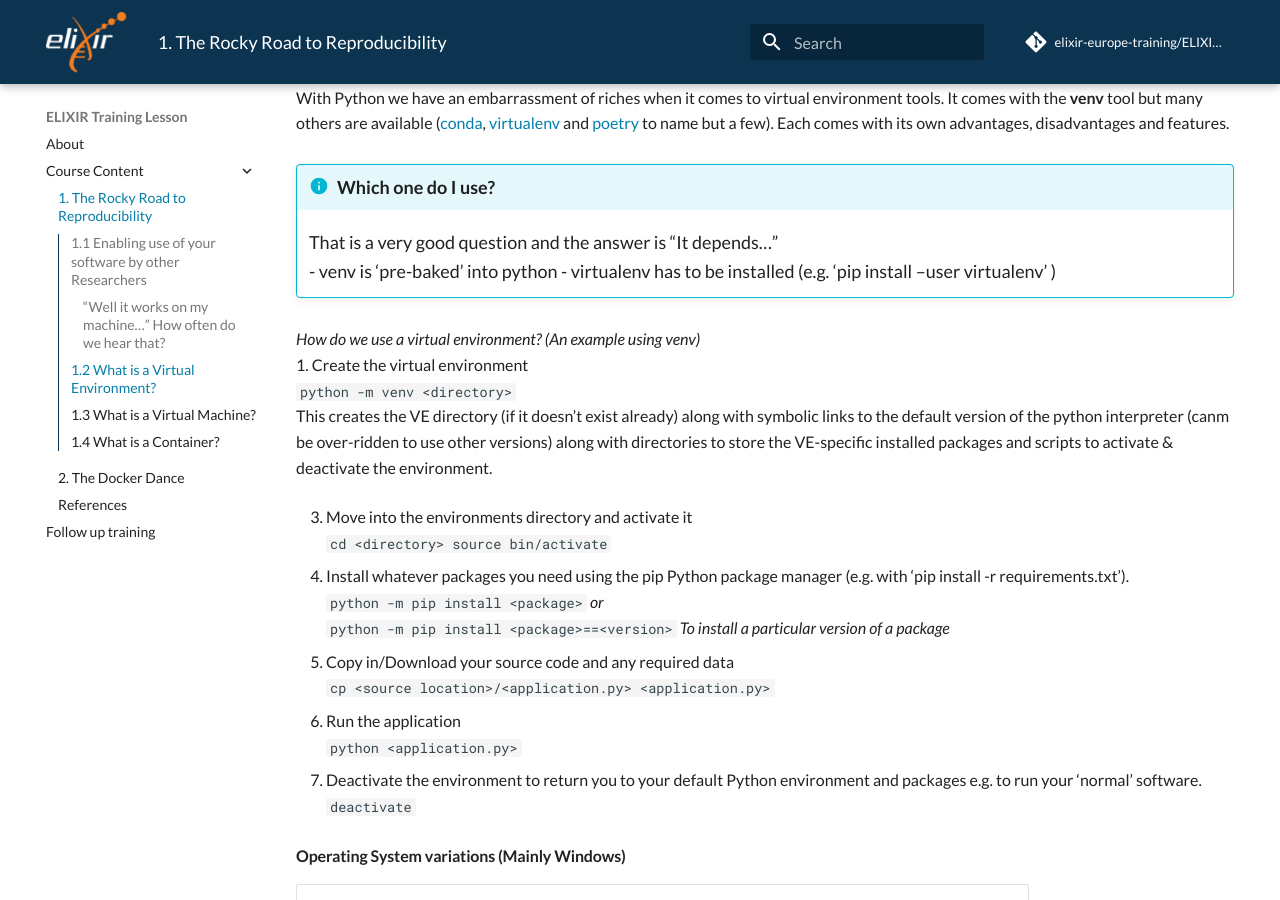
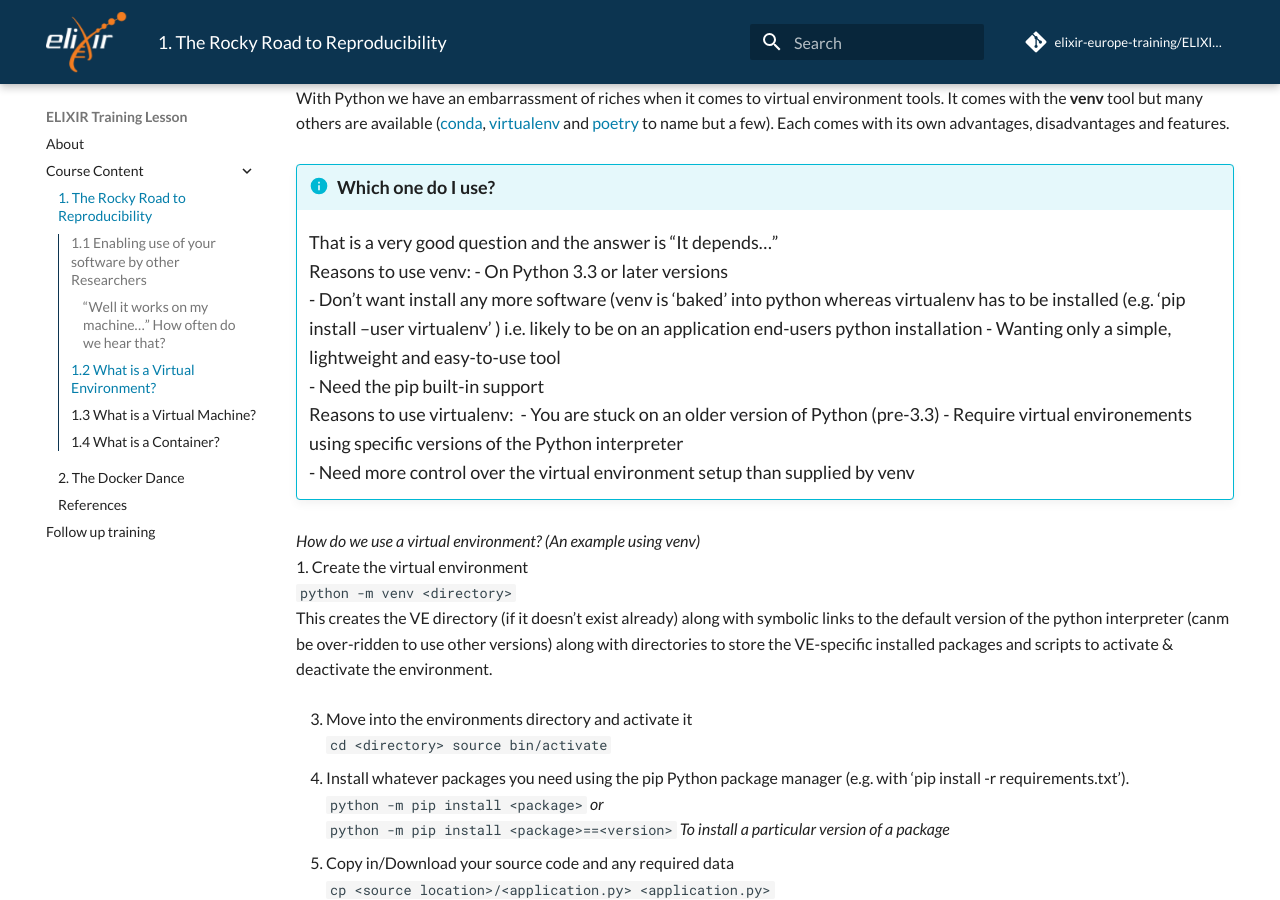
Before and after one commit to elixir-europe-training/ELIXIR-TrP-ContainersPython-CodeRep, an MkDocs documentation site: the page built from docs/chapters/chapter_01.md, in a window 1280 px wide and 900 px high, scrolled down 2024 px. Built offline with MkDocs 1.6.1 and Material for MkDocs 9.7.7, drawn with Linux system fonts in a browser that asks for light colours; comment, search, counter and statistics services are not loaded.

Commit message:
Update chapter_01.md

```diff
--- a/docs/chapters/chapter_01.md
+++ b/docs/chapters/chapter_01.md
@@ -88,8 +88,15 @@ With Python we have an embarrassment of riches when it comes to virtual environm
 
 !!! info "Which one do I use?"
     That is a very good question and the answer is "It depends..."
-    - venv is 'pre-baked' into python
-    - virtualenv has to be installed (e.g. 'pip install --user virtualenv' )
+    Reasons to use venv:
+    - On Python 3.3 or later versions
+    - Don't want install any more software (venv is 'baked' into python whereas virtualenv has to be installed (e.g. 'pip install --user virtualenv' ) i.e. likely to be on an application end-users python installation
+    - Wanting only a simple, lightweight and easy-to-use tool
+    - Need the pip built-in support
+    Reasons to use virtualenv:
+    - You are stuck on an older version of Python (pre-3.3)
+    - Require virtual environements using specific versions of the Python interpreter
+    - Need more control over the virtual environment setup than supplied by venv
 
 _How do we use a virtual environment? (An example using venv)_
 1. Create the virtual environment
```
